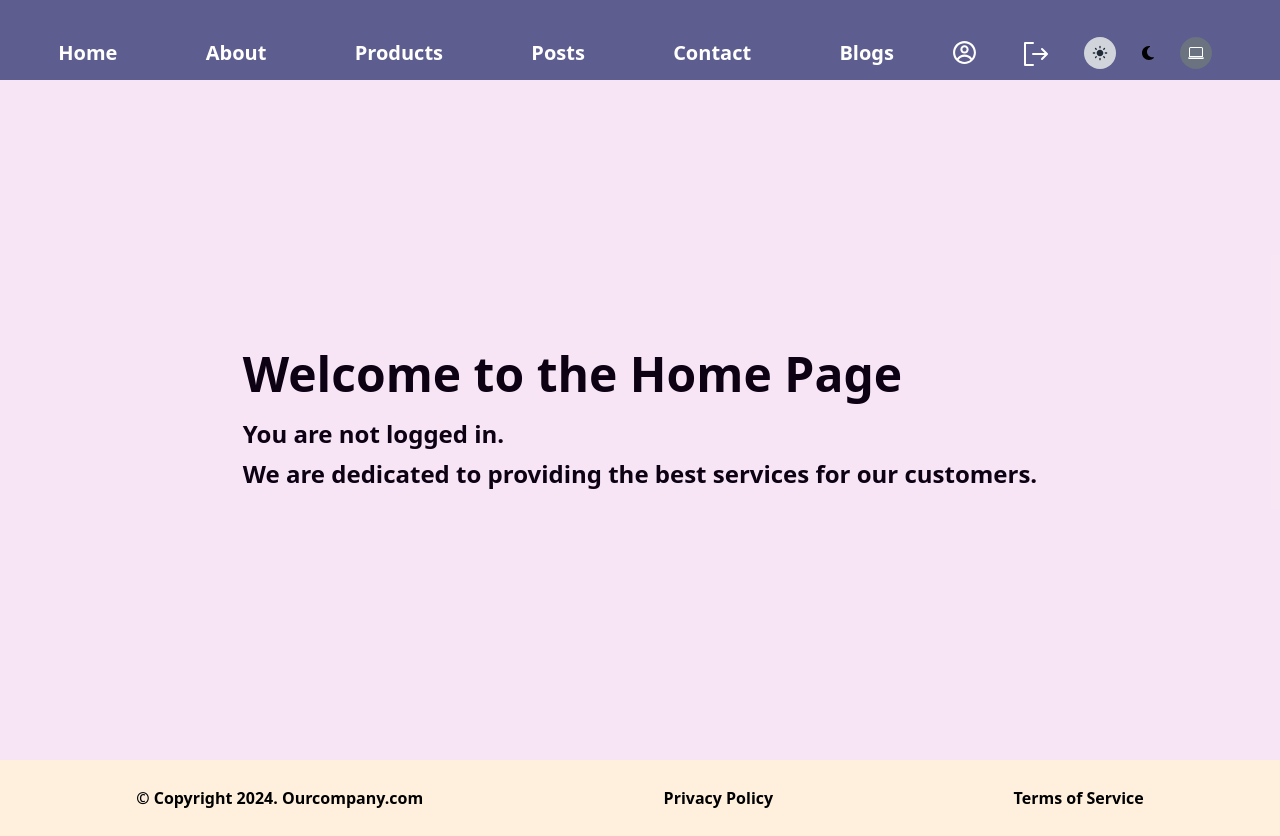
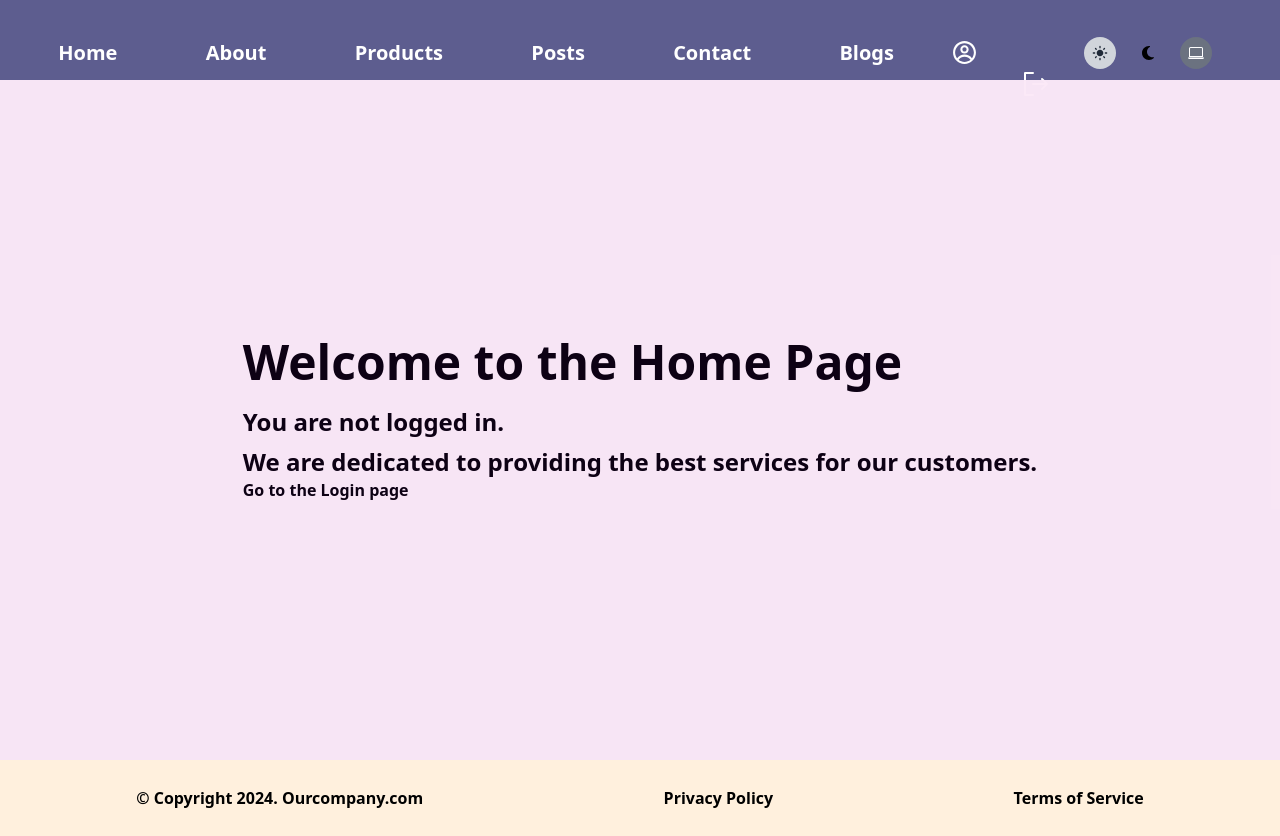
Before and after one commit to guranda26/online-shop, a Next.js app: page / in a window 1280 px wide. Built offline with nearby package versions, Linux system fonts and the light colour scheme; no server answers; sample sign-in values are in the browser's storage.

Commit message:
change logout to use auth0

```diff
--- /dev/null
+++ b/src/app/api/auth/[auth0]/route.js
@@ -0,0 +1,3 @@
+import { handleAuth } from "@auth0/nextjs-auth0";
+
+export const GET = handleAuth();
--- a/src/app/components/LogoutButton.jsx
+++ b/src/app/components/LogoutButton.jsx
@@ -1,17 +1,24 @@
 "use client";
 import { useRouter } from "next/navigation";
+import { handleLogout } from "@auth0/nextjs-auth0";
 import "../../styles/LogoutButton.css";
+import { useUser } from "@auth0/nextjs-auth0/client";
 
 export default function LogoutButton() {
   const router = useRouter();
 
+  const { logout } = useUser;
+
   const logoutHandler = () => {
-    localStorage.clear();
-    router.push("/login");
+    // localStorage.clear();
+    // router.push("/api/auth/logout?returnTo=/login");
+
+    logout({ returnTo: "/login" });
   };
 
   return (
     <div className="logout-btn" onClick={logoutHandler}>
+      <a href="/api/auth/logout">
         <svg
           className="header__icon"
           xmlns="http://www.w3.org/2000/svg"
@@ -22,6 +29,7 @@
         >
           <path d="M120,216a8,8,0,0,1-8,8H48a8,8,0,0,1-8-8V40a8,8,0,0,1,8-8h64a8,8,0,0,1,0,16H56V208h56A8,8,0,0,1,120,216Zm109.66-93.66-40-40a8,8,0,0,0-11.32,11.32L204.69,120H112a8,8,0,0,0,0,16h92.69l-26.35,26.34a8,8,0,0,0,11.32,11.32l40-40A8,8,0,0,0,229.66,122.34Z"></path>
         </svg>
+      </a>
     </div>
   );
 }
--- a/src/app/home.jsx
+++ b/src/app/home.jsx
@@ -56,15 +56,20 @@
             Welcome to the Home Page
           </h1>
           {user ? (
-            <p className="home-txt text-2xl text-textColor">
-              Hello, <strong className="highlight">{user.firstName}</strong>!
-              Explore the app and manage your products and blog posts.
-            </p>
+            <>
+              <p className="home-txt text-2xl text-textColor">
+                Hello, <strong className="highlight">{user.firstName}</strong>!
+                Explore the app and manage your products and blog posts.
+              </p>
+            </>
           ) : (
             <p className="text-2xl text-textColor">You are not logged in.</p>
           )}
           <p className="mt-2 text-2xl text-textColor">
             We are dedicated to providing the best services for our customers.
+          </p>
+          <p>
+            Go to the <a href="/api/auth/login">Login</a> page{" "}
           </p>
         </div>
       </div>
--- a/src/app/layout.jsx
+++ b/src/app/layout.jsx
@@ -1,5 +1,6 @@
 import "../index.css";
 import "../styles/Header.css";
+import { UserProvider } from "@auth0/nextjs-auth0/client";
 import Providers from "./components/providers";
 
 export const metadata = {
@@ -10,11 +11,13 @@
 export default function RootLayout({ children }) {
   return (
     <html lang="en" suppressHydrationWarning>
-      <body>
-        <Providers>
-          <div className="flex-col">{children}</div>
-        </Providers>
-      </body>
+      <UserProvider>
+        <body>
+          <Providers>
+            <div className="flex-col">{children}</div>
+          </Providers>
+        </body>
+      </UserProvider>
     </html>
   );
 }
```
Lines whose indentation alone changed are shown as unchanged.
